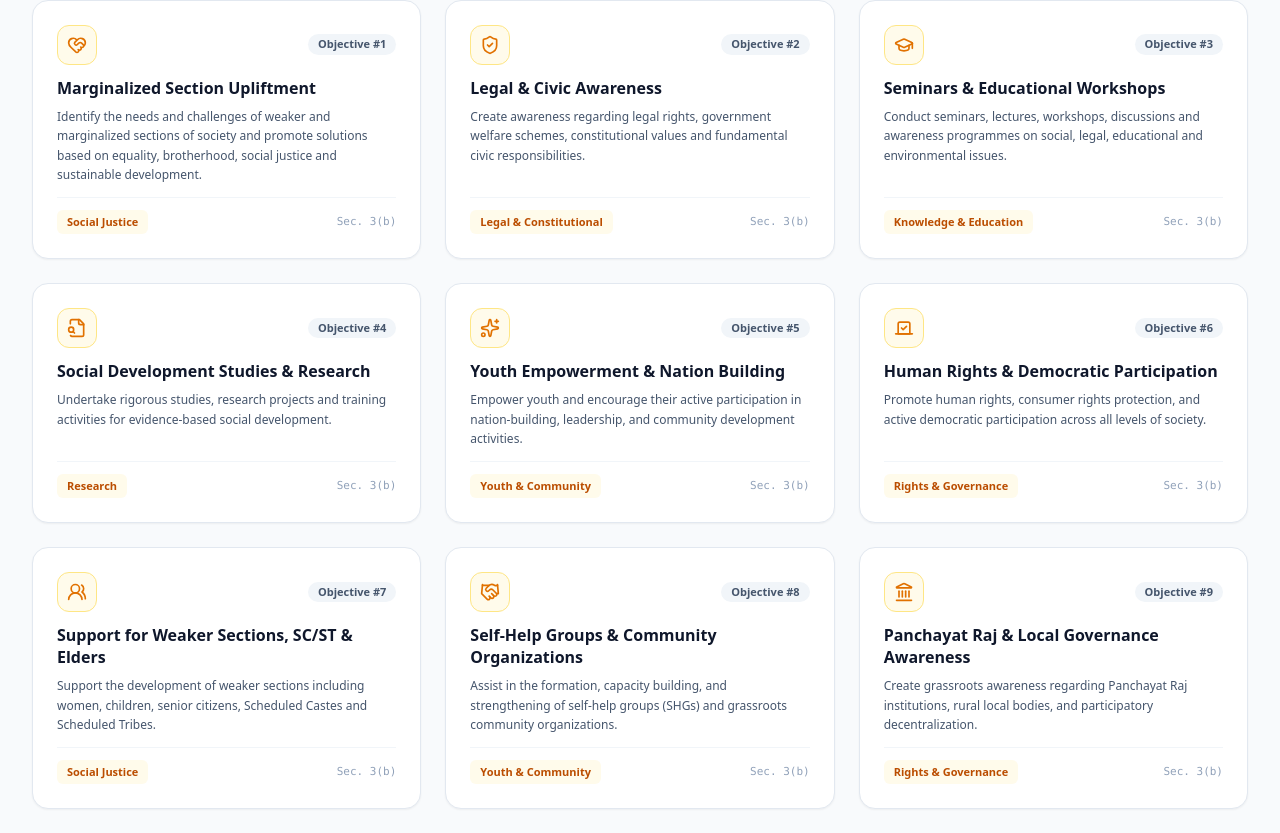
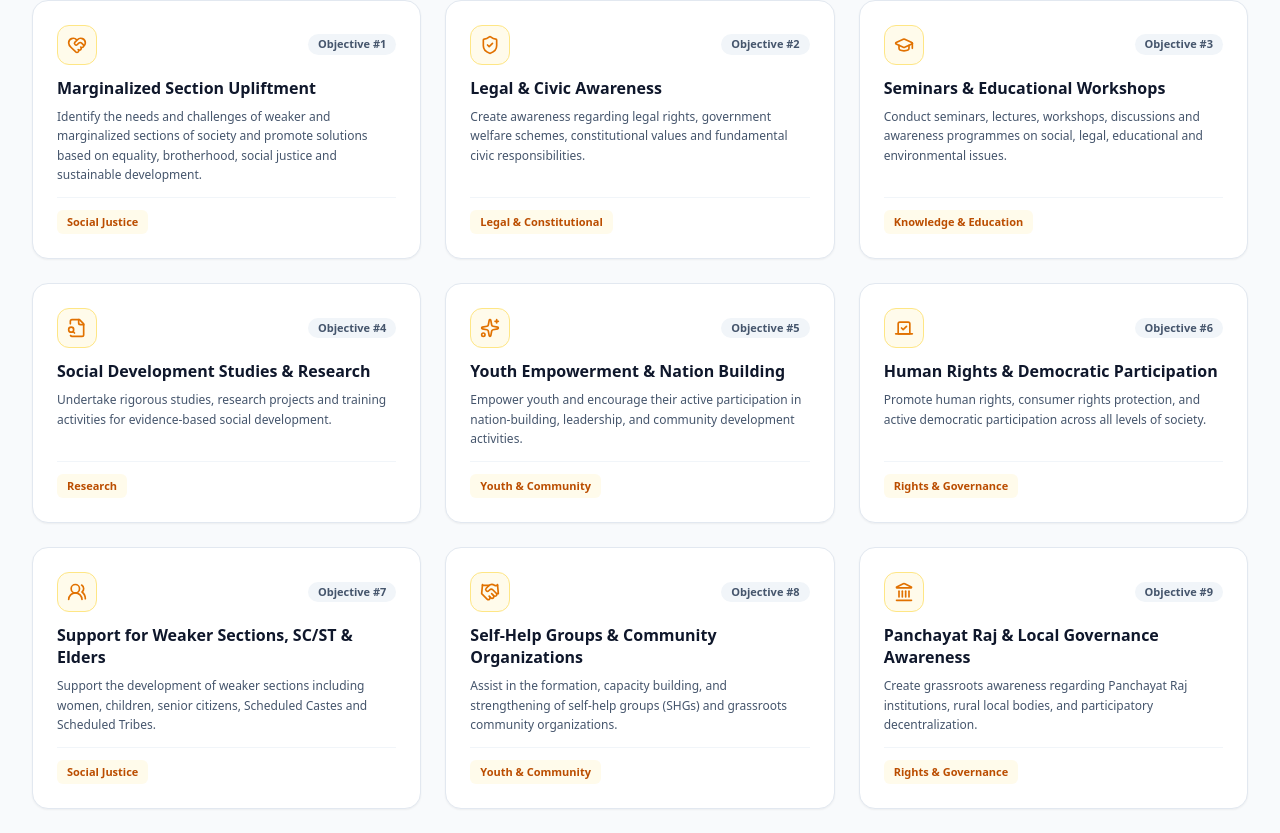
Before and after one commit to adhulappanavar/karnataka-thinkers-forum, a React (Vite) app: page / in a window 1280 px wide. Shown: the part 2156-2989 px from the top of the page. Built offline with nearby package versions, Linux system fonts and the light colour scheme.

Commit message:
Remove Sec. 3(b) from objective cards

```diff
--- a/src/components/Objectives.tsx
+++ b/src/components/Objectives.tsx
@@ -118,11 +118,10 @@ export const Objectives: React.FC<ObjectivesProps> = ({ lang }) => {
                 </p>
               </div>
 
-              <div className="pt-3 border-t border-slate-100 dark:border-slate-800 flex items-center justify-between text-[11px]">
+              <div className="pt-3 border-t border-slate-100 dark:border-slate-800 flex items-center justify-start text-[11px]">
                 <span className="font-semibold text-amber-700 dark:text-amber-400 bg-amber-50 dark:bg-amber-950/40 px-2.5 py-1 rounded-md">
                   {obj.category}
                 </span>
-                <span className="text-slate-400 font-mono">Sec. 3(b)</span>
               </div>
             </div>
           ))}
```
